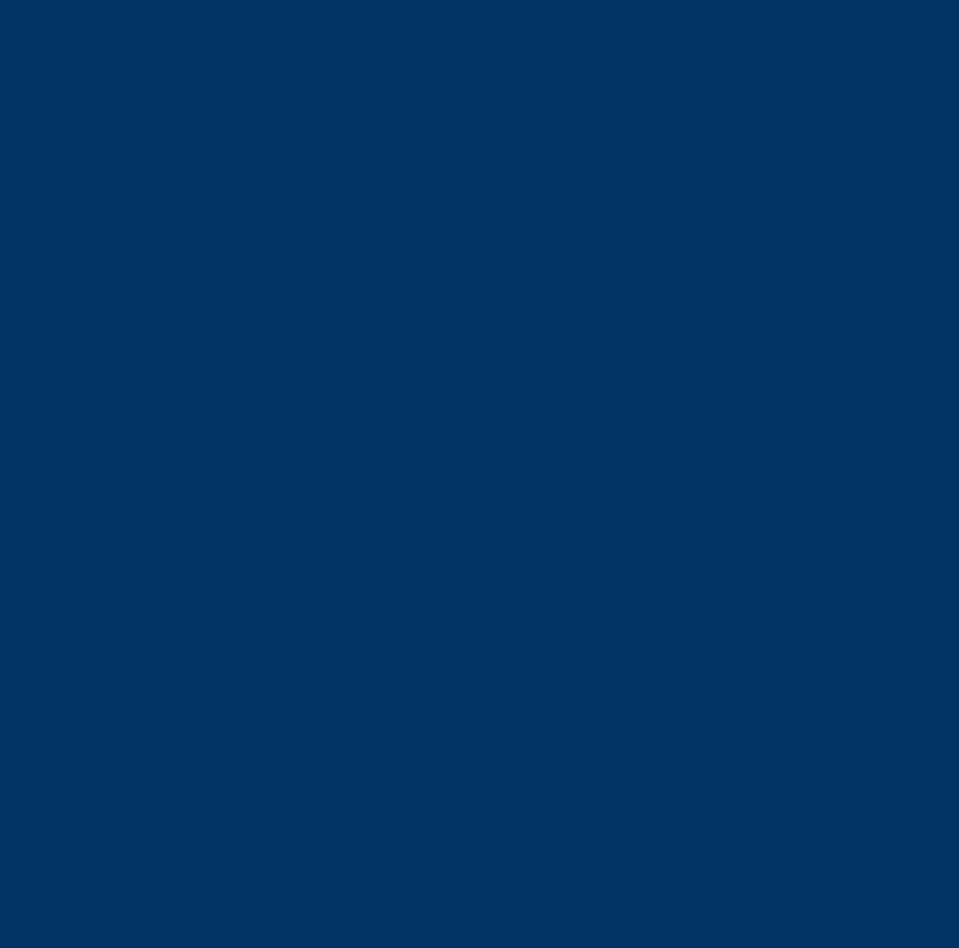
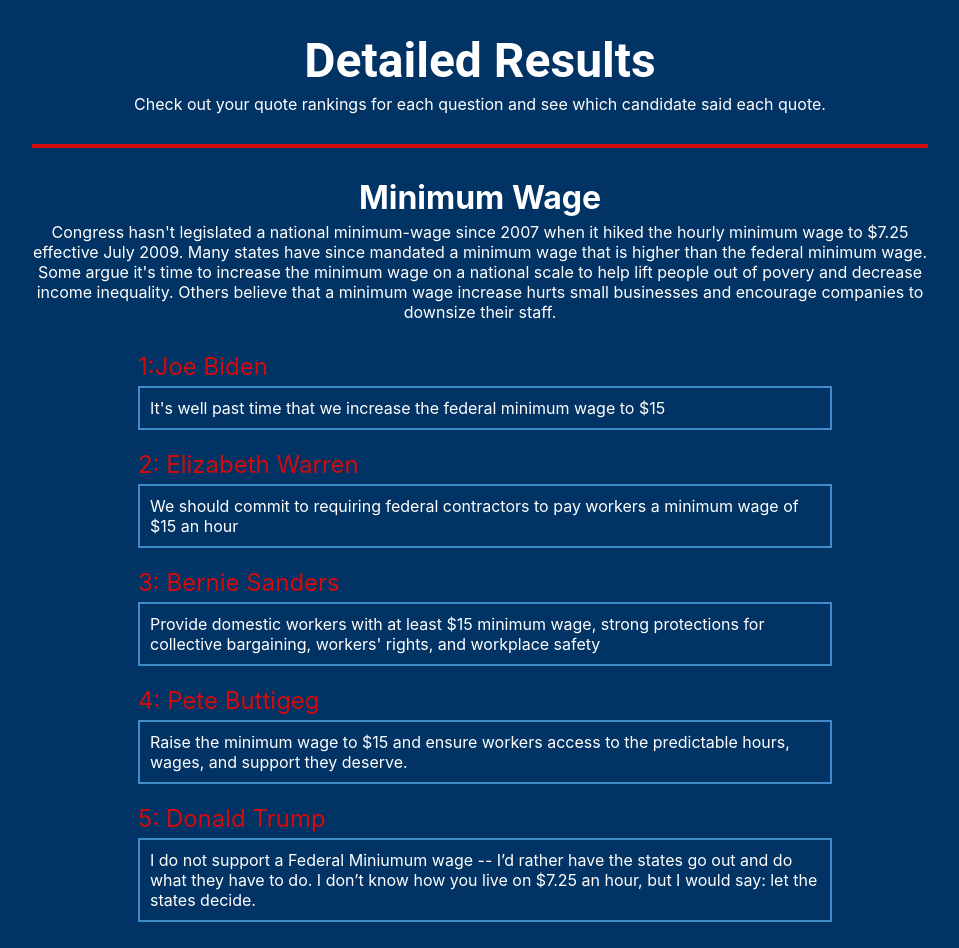
Before and after one commit to lwurl/IrishHack2, a React (Create React App) app in the folder quiz/: page /detailedResults in a window 1280 px wide. Shown: the whole page, without its empty margins (160-1119 px from the left). Before the commit the page ends 800 px from the top, so only its background shows below. Built offline with nearby package versions, Linux system fonts and the light colour scheme.

Commit message:
detailedResults

```diff
--- a/quiz/src/App.js
+++ b/quiz/src/App.js
@@ -9,6 +9,7 @@ import Home from './Home';
 import Topics from './Topics'
 import Quiz from './Quiz';
 import Results from './Results';
+import detailedResults from './detailedResults';
 
 function App() {
   return (
@@ -18,6 +19,7 @@ function App() {
       <Route path="/topics" component={Topics} />
       <Route path="/quiz" component={Quiz} />
       <Route path='/results' component={Results} />
+      <Route path='/detailedResults' component={detailedResults} />
     </div>
   </Router>
   );
--- /dev/null
+++ b/quiz/src/detailedResults.css
@@ -0,0 +1,84 @@
+.subtext{
+    color: white;
+    font-size: medium;
+    width: 70%;
+    margin-left: 15%;
+    margin-right: 15%;
+    text-align: center;
+    margin-bottom: 20px;
+    /*font-style: italic;*/
+}
+
+
+h2{
+    color: white;
+    font-size: 2em;
+    text-align: center;
+    margin-bottom: 5px;
+}
+
+h1{
+    padding-bottom: 0px;
+    margin-bottom: 5px;
+}
+
+hr{
+    border-color: #d30b0d;
+}
+
+.box{
+    border: 2px solid#428bca;
+    /*width: 40%; */
+    padding: 10px;
+   /* margin-left: 20%;
+    margin-right: 40%;
+    margin-bottom: 10px; */
+    /*align-items: stretch;
+    max-width: 100px;
+    flex-direction: column; */
+  /*  display: flex;
+    flex-wrap: wrap;
+    flex-direction: column; */
+}
+
+.number{
+    color: #d30b0d;
+    font-size: 1.5em;
+    text-align: center;
+    margin-bottom: 5px;
+}
+
+.name{
+    color: #cbcaca;
+}
+
+li {
+    list-style-type: none;
+    padding: 10px;
+    height: auto;
+    width: 60%;
+    margin-left: 20%;
+    margin-right: 20%;
+    overflow: visible;
+}
+
+span{
+    height: auto;
+    display:flex;
+   /* white-space: pre;*/
+    flex-direction: column;
+    align-items: flex-start;
+    flex-wrap: wrap;
+    width: 90%;
+    /*max-width: 200px;*/
+}
+
+ul {
+    display: flex;
+    flex-wrap: wrap;
+    flex-direction: column;
+}
+
+.quote{
+    color: white;
+}
--- /dev/null
+++ b/quiz/src/detailedResults.js
@@ -0,0 +1,34 @@
+
+import React from 'react';
+import './detailedResults.css';
+import {Link} from 'react-router-dom';
+import { db } from './firebase';
+
+class detailedResults extends React.Component {
+
+    render() {
+      return (
+        <div>
+            <h1>Detailed Results</h1>
+            <div class="subtext">Check out your quote rankings for each question and see which candidate said each quote.
+            </div>
+            <hr></hr>
+            <h2>Minimum Wage</h2>
+
+            <div class="subtext">Congress hasn't legislated a national minimum-wage since 2007 when it hiked the hourly minimum wage to $7.25 effective July 2009. Many states have since mandated a minimum wage that is higher than the federal minimum wage. Some argue it's time to increase the minimum wage on a national scale to help lift people out of povery and decrease income inequality. Others believe that a minimum wage increase hurts small businesses and encourage companies to downsize their staff.
+            </div>
+            <ul>
+                <li> <span class="number">1:Joe Biden</span>
+                <span class="box quote">It's well past time that we increase the federal minimum wage to $15</span></li>
+                <li><span class="number">2: Elizabeth Warren</span><span class="box quote">We should commit to requiring federal contractors to pay workers a minimum wage of $15 an hour</span></li>
+                <li><span class="number">3: Bernie Sanders</span><span class="box quote">Provide domestic workers with at least $15 minimum wage, strong protections for collective bargaining, workers' rights, and workplace safety</span></li>
+                <li><span class="number">4: Pete Buttigeg</span><span class="box quote">Raise the minimum wage to $15 and ensure workers access to the predictable hours, wages, and support they deserve.</span></li>
+                <li><span class="number">5: Donald Trump</span><span class="box quote">I do not support a Federal Miniumum wage --  I’d rather have the states go out and do what they have to do.  I don’t know how you live on $7.25 an hour, but I would say: let the states decide.</span></li>
+            </ul>
+        </div>
+
+        )
+    }
+}
+
+export default detailedResults;
```
